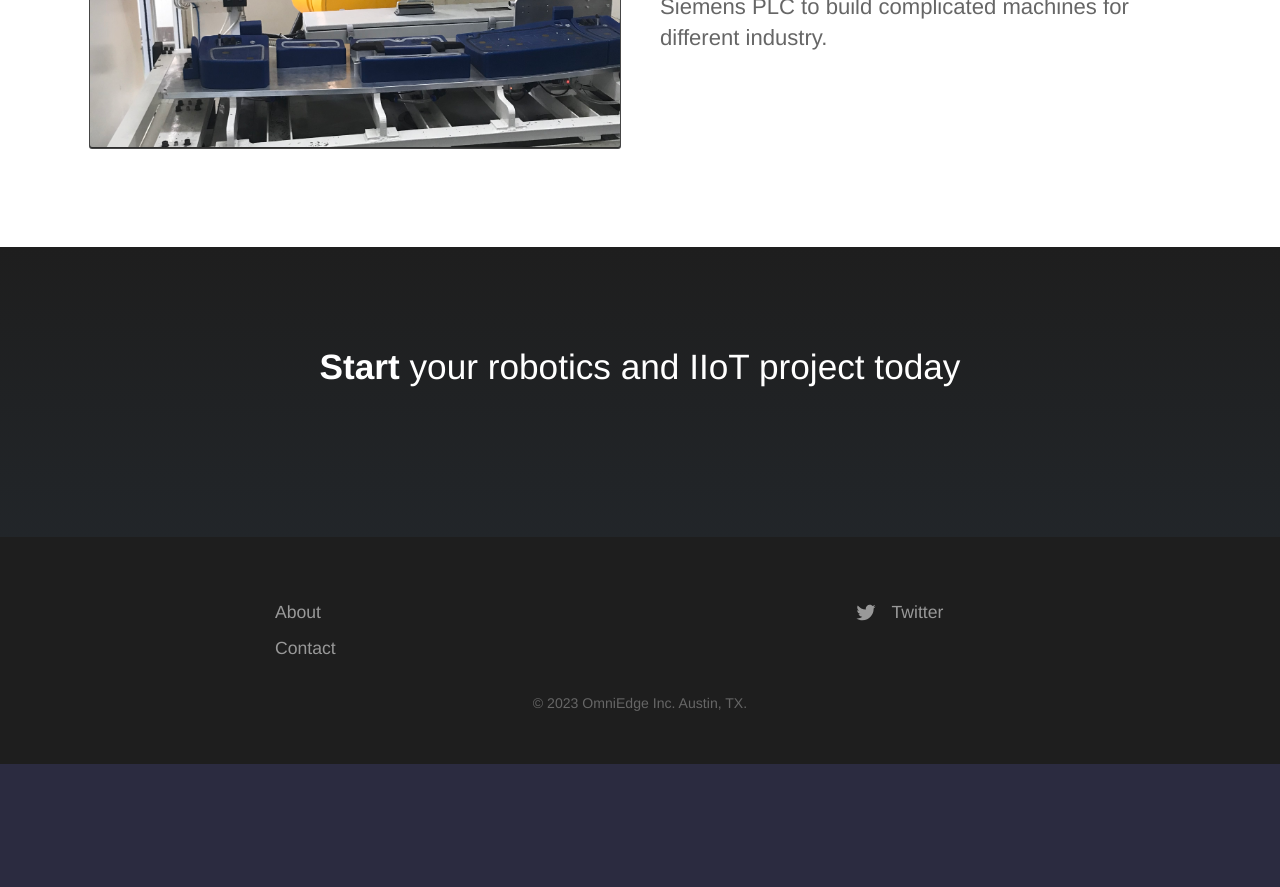
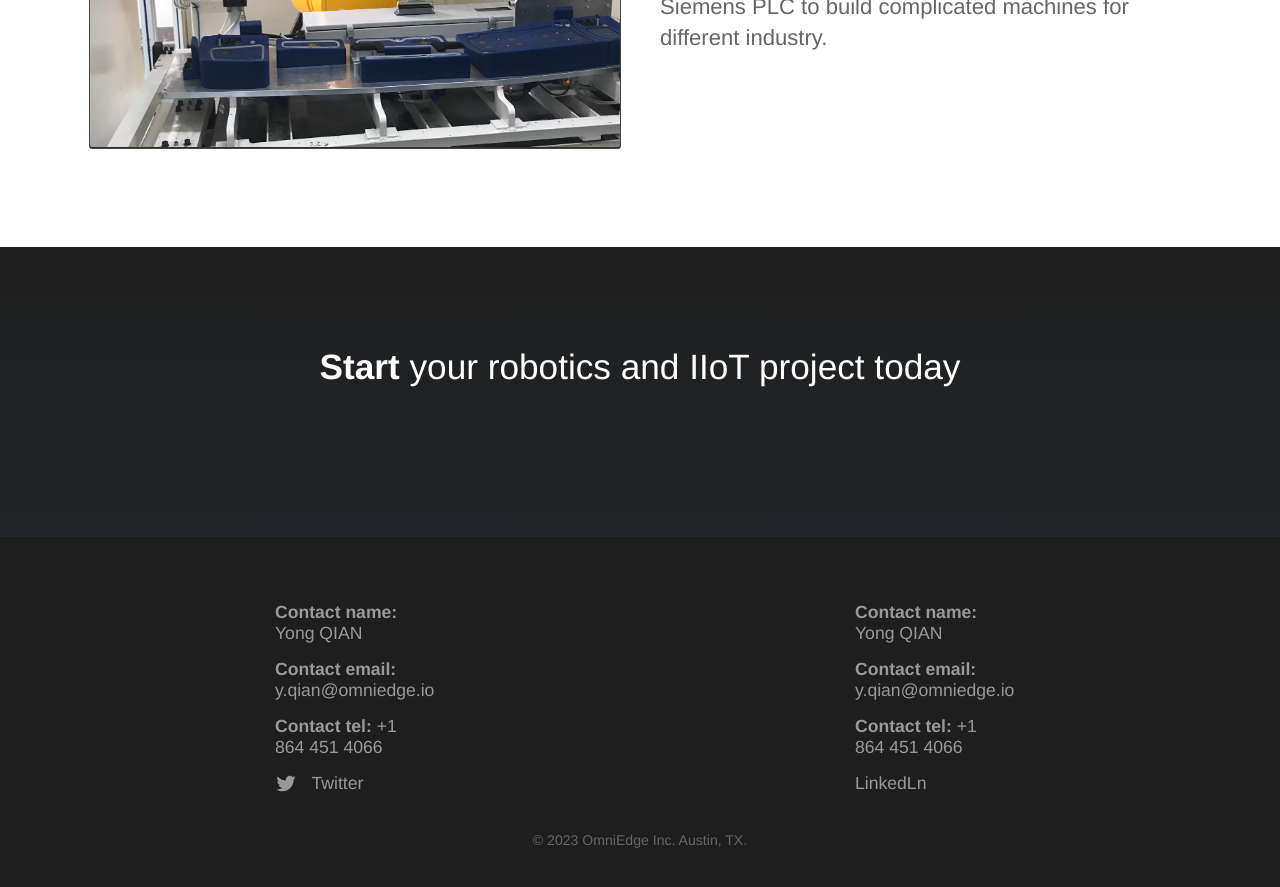
Before and after one commit to omniedgeio/omniedgeio.github.io, a Jekyll site: the page built from index.html, in a window 1280 px wide and 900 px high, scrolled down 2075 px. Shown: the top 887 px of the window. Built offline with Jekyll 4.4.1, drawn with Linux system fonts in a browser that asks for light colours; before the commit the page ends 2839 px from its top, so only the background shows below that; some of the changed text lies outside the part shown.

Commit message:
add contact

```diff
--- a/_config.yml
+++ b/_config.yml
@@ -12,9 +12,9 @@ disqus_shortname:
 logo: images/logo.png
 description: Make tech to product
 author:
-  name:
-  email:
-  twitter: # twitter username without the @ symbol
+  name: OmniEdge
+  email: hello@omniedge.io
+  twitter: omniedgeio
 social:
   name: omniedgeio
   links:
--- a/_data/footer.yml
+++ b/_data/footer.yml
@@ -1,10 +1,10 @@
-- links:
-  - name: About
-    link: /about/
-  - name: Contact
-    link: /contact/
 - links:
   - name: Twitter
     link: https://twitter.com/omniedgeio
     social_icon: Twitter
     new_window: true
+- links:
+  - name: LinkedLn
+    link: https://www.linkedin.com/company/omniedge
+    social_icon: LinkedLn
+    new_window: true
--- a/_data/navigation.yml
+++ b/_data/navigation.yml
@@ -1,8 +1,8 @@
-- name: About
-  link: /about/
+- name: Project
+  link: #projects
   new_window: false
   highlight: false
 - name: Contact
-  link: /contact/
+  link: #contact
   new_window: false
   highlight: false
--- a/_layouts/default.html
+++ b/_layouts/default.html
@@ -34,6 +34,9 @@
 				<div class="footer-columns">
 					{% for column in site.data.footer %}
 					<ul class="footer-links">
+							<li><strong>Contact name:</strong> Yong QIAN</li>
+							<li><strong>Contact email:</strong> y.qian@omniedge.io</li>
+							<li><strong>Contact tel:</strong> +1 864 451 4066</li>
 						{% for link in column.links %}
 							<li><a {% if link.new_window %}target="_blank"{% endif %} href="{% include relative-src.html src=link.link %}" {% if link.social_icon %}class="{{ link.social_icon }}-icon"{% endif %}>
 								{% if link.social_icon %}
--- a/index.html
+++ b/index.html
@@ -12,8 +12,8 @@ description: Turn your technology into product fast.
 	</div>
 </section>
 
-<div class="content">
-	<section>
+<div class="content" id="#projects">
+	<section id="omniedge">
 		<div class="container flex">
 			<div class="text editable">
 				<h2>Our projects: <strong>OmniEdge</strong> </h2>
@@ -25,7 +25,7 @@ description: Turn your technology into product fast.
 		</div>
 	</section>
 
-	<section>
+	<section id="Jaybox">
 		<div class="container flex">
 			<div class="text editable">
 				<h2>Our projects: <strong> Jaybox & JayNest: Industrial router + SaaS </strong> </h2>
@@ -37,10 +37,10 @@ description: Turn your technology into product fast.
 		</div>
 	</section>
 
-	<section>
+	<section id="AQuaAI">
 		<div class="container flex">
 			<div class="text editable">
-				<h2>Our projects: <strong>AquaAI.Net</strong> </h2>
+				<h2>Our projects: <strong>AQuaAI.Net</strong> </h2>
 				<p>Uniting Fashion Designers and AI for Sustainable Innovation.</p>
 			</div>
 			<div class="image">
@@ -49,7 +49,7 @@ description: Turn your technology into product fast.
 		</div>
 	</section>
 
-	<section>
+	<section id="robotics">
 		<div class="container flex">
 			<div class="text editable">
 				<h2>Our projects: <strong> Flex machines for automobile, semi-conductor & 3C industries.  </strong> </h2>
```
